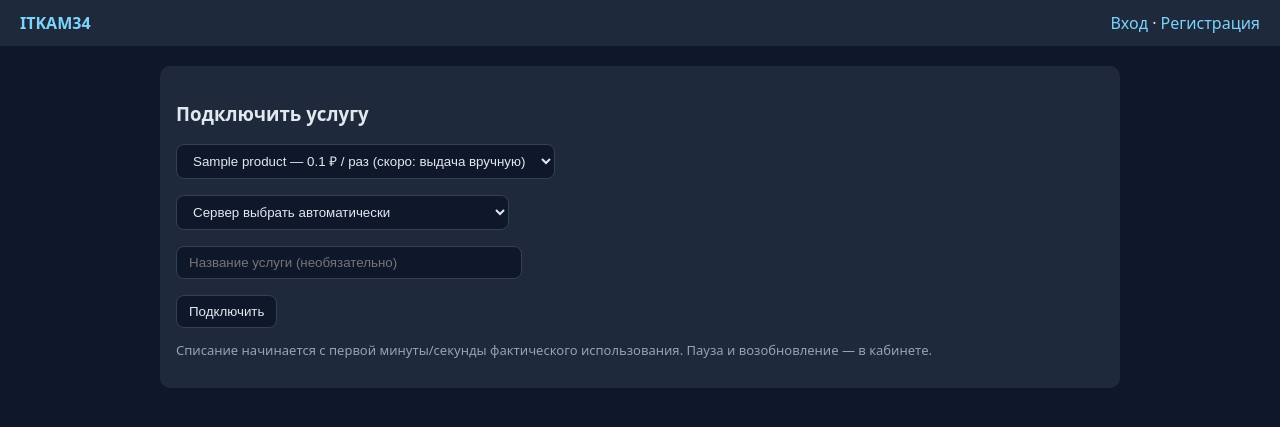
After one commit to vasa57kam/datacenter-core, a FastAPI app: template backend/app/ui/templates/lk/order.html in a window 1280 px wide. The commit adds this page. Shown: the top 427 px of the page. Run offline with FastAPI, Linux system fonts and the light colour scheme; the template is opened without the code that fills it: most values are stand-ins (such as "Sample title", 1, 10 or a date in 2020); parts of the project's set-up code (start-up, migrations or seed data) failed here and were passed over.

Commit message:
auto: 2026-10-11_12:51

```diff
--- a/backend/app/main.py
+++ b/backend/app/main.py
@@ -7,8 +7,9 @@ from app.api.v1 import admin, auth, products, services, wallet
 from app.core.config import settings
 from app.ui import cabinet
 from app.ui.admin import setup_admin
+from app.ui.help import router as help_router
 
-app = FastAPI(title="ITKAM34 Billing Core", version="0.7.0")
+app = FastAPI(title="ITKAM34 Billing Core", version="0.7.1")
 
 app.add_middleware(
     SessionMiddleware,
@@ -27,6 +28,7 @@ for router in (
     internal_vpn.router,
     internal_cctv.router,
     cabinet.router,
+    help_router,
 ):
     app.include_router(router)
 
--- a/backend/app/models.py
+++ b/backend/app/models.py
@@ -68,7 +68,7 @@ class Product(Base):
     config: Mapped[dict] = mapped_column(JSONB, nullable=False, default=dict)
     __table_args__ = (
         CheckConstraint("service_type in ('vpn','vps','cctv','hosting','storage','mail')", name="products_type_ck"),
-        CheckConstraint("unit in ('minute','month','one_time')", name="products_unit_ck"),
+        CheckConstraint("unit in ('second','minute','hour','day','month','one_time')", name="products_unit_ck"),
         CheckConstraint("price_minor >= 0", name="products_price_ck"),
     )
 
--- a/backend/app/ui/admin.py
+++ b/backend/app/ui/admin.py
@@ -125,12 +125,12 @@ class ProductAdmin(ModelView, model=Product):
         Product.config: "Доп. параметры (JSON)", Product.currency: "Валюта",
     }
     column_formatters = {
-        Product.price_minor: lambda m, a: rub(m.price_minor) + (" / мин" if m.unit == "minute" else " / мес" if m.unit == "month" else " разово"),
+        Product.price_minor: lambda m, a: rub(m.price_minor) + " / " + {"second": "сек", "minute": "мин", "hour": "ч", "day": "день", "month": "мес"}.get(m.unit, "раз"),
     }
     form_choices = {
         Product.service_type: [("vpn", "VPN"), ("vps", "VPS/серверы"), ("cctv", "Видеонаблюдение"),
                                ("hosting", "Хостинг"), ("storage", "Хранилище"), ("mail", "Почта")],
-        Product.unit: [("minute", "поминутно"), ("month", "помесячно"), ("one_time", "разовый платёж")],
+        Product.unit: [("second", "посекундно"), ("minute", "поминутно"), ("hour", "почасово"), ("day", "в день"), ("month", "помесячно"), ("one_time", "разовый платёж")],
     }
     can_delete = False
     name = "Продукт"
--- a/backend/app/ui/cabinet.py
+++ b/backend/app/ui/cabinet.py
@@ -194,6 +194,69 @@ def topup(
     return RedirectResponse("/lk/", status_code=303)
 
 
+@router.get("/order", response_class=HTMLResponse)
+def order_page(request: Request, db: Session = Depends(get_db)):
+    user = _current_user(db, request)
+    if user is None:
+        return RedirectResponse("/lk/login", status_code=303)
+    products = db.execute(
+        select(Product).where(Product.active.is_(True))
+    ).scalars().all()
+    nodes = db.execute(
+        select(VpnNode).where(VpnNode.active.is_(True))
+    ).scalars().all()
+    pre = request.query_params.get("product", "")
+    return templates.TemplateResponse(request, "lk/order.html", {
+        "user": user, "products": products, "nodes": nodes, "pre": pre,
+    })
+
+
+@router.post("/order")
+def order_create(
+    request: Request,
+    product_id: int = Form(),
+    node_id: int = Form(0),
+    name: str = Form(""),
+    db: Session = Depends(get_db),
+):
+    user = _current_user(db, request)
+    if user is None:
+        raise HTTPException(status_code=401)
+    product = db.get(Product, product_id)
+    if product is None or not product.active:
+        raise HTTPException(status_code=404, detail="Product not found")
+
+    node = None
+    if product.service_type == "vpn":
+        proto = product.config.get("protocol")
+        if node_id:
+            candidate = db.get(VpnNode, node_id)
+            if candidate is not None and candidate.active and candidate.protocol == proto:
+                node = candidate
+        if node is None:
+            node = db.execute(
+                select(VpnNode).where(
+                    VpnNode.active.is_(True), VpnNode.protocol == proto
+                )
+            ).scalars().first()
+        if node is None:
+            return RedirectResponse("/lk/order", status_code=303)
+
+    service = ServiceInstance(
+        user_id=user.id,
+        product_id=product.id,
+        name=name.strip() or product.name,
+        status="provisioning" if node else "pending",
+        config={"node_id": node.id} if node else {},
+    )
+    db.add(service)
+    db.flush()
+    if node is not None:
+        enqueue_task(db, "service_instance", service.id, "create")
+    db.commit()
+    return RedirectResponse("/lk/", status_code=303)
+
+
 @router.get("/services/{service_id}/config", response_class=HTMLResponse)
 def service_config(service_id: int, request: Request, db: Session = Depends(get_db)):
     user = _current_user(db, request)
--- a/backend/app/ui/templates/lk/dashboard.html
+++ b/backend/app/ui/templates/lk/dashboard.html
@@ -41,7 +41,7 @@
 </div>
 
 <div class="card">
-  <h3>Мои услуги</h3>
+  <h3>Мои услуги <a href="/lk/order"><button style="float:right">+ Подключить услугу</button></a></h3>
   <table>
     <tr><th>Услуга</th><th>Состояние</th><th>Действия</th></tr>
     {% for s in services %}
@@ -62,7 +62,7 @@
       </td>
     </tr>
     {% else %}
-    <tr><td colspan="3">Услуг пока нет — выберите тариф на главной</td></tr>
+    <tr><td colspan="3">Услуг пока нет — <a href="/lk/order">подключить первую</a></td></tr>
     {% endfor %}
   </table>
 </div>
--- a/backend/app/ui/templates/lk/landing.html
+++ b/backend/app/ui/templates/lk/landing.html
@@ -17,12 +17,13 @@
 <div class="card">
   <h3>Тарифы</h3>
   <table>
-    <tr><th>Услуга</th><th>Категория</th><th>Цена</th></tr>
+    <tr><th>Услуга</th><th>Категория</th><th>Цена</th><th></th></tr>
     {% for p in products %}
     <tr>
       <td>{{ p.name }}</td>
       <td>{{ p.service_type | upper }}</td>
-      <td>{{ (p.price_minor / 100) | round(2) }} ₽ / {% if p.unit == 'minute' %}мин{% elif p.unit == 'month' %}мес{% else %}раз{% endif %}</td>
+      <td>{{ (p.price_minor / 100) | round(2) }} ₽ / {% if p.unit == 'second' %}сек{% elif p.unit == 'minute' %}мин{% elif p.unit == 'month' %}мес{% elif p.unit == 'hour' %}ч{% elif p.unit == 'day' %}день{% else %}раз{% endif %}</td>
+      <td><a href="/lk/order?product={{ p.code }}"><button>Подключить</button></a></td>
     </tr>
     {% else %}
     <tr><td colspan="3">Каталог пополняется</td></tr>
--- /dev/null
+++ b/backend/app/ui/templates/lk/order.html
@@ -0,0 +1,30 @@
+{% extends "lk/base.html" %}
+{% block title %}Подключение услуги{% endblock %}
+{% block content %}
+<div class="card">
+  <h3>Подключить услугу</h3>
+  <form method="post" action="/lk/order">
+    <p>
+      <select name="product_id" style="min-width:320px">
+        {% for p in products %}
+        <option value="{{ p.id }}" {% if p.code == pre %}selected{% endif %}>
+          {{ p.name }} — {{ (p.price_minor / 100) | round(2) }} ₽ / {% if p.unit == 'second' %}сек{% elif p.unit == 'minute' %}мин{% elif p.unit == 'month' %}мес{% elif p.unit == 'hour' %}ч{% elif p.unit == 'day' %}день{% else %}раз{% endif %}
+          {% if p.service_type != 'vpn' %}(скоро: выдача вручную){% endif %}
+        </option>
+        {% endfor %}
+      </select>
+    </p>
+    <p>
+      <select name="node_id" style="min-width:320px">
+        <option value="0">Сервер выбрать автоматически</option>
+        {% for n in nodes %}
+        <option value="{{ n.id }}">{{ n.name }} ({{ n.country }}, {{ n.protocol }})</option>
+        {% endfor %}
+      </select>
+    </p>
+    <p><input name="name" placeholder="Название услуги (необязательно)" style="min-width:320px"></p>
+    <button type="submit">Подключить</button>
+  </form>
+  <p class="note">Списание начинается с первой минуты/секунды фактического использования. Пауза и возобновление — в кабинете.</p>
+</div>
+{% endblock %}
--- a/backend/scripts/init_db.py
+++ b/backend/scripts/init_db.py
@@ -9,7 +9,7 @@ CONSTRAINT_FIXES = [
        CHECK (service_type IN ('vpn','vps','cctv','hosting','storage','mail'))""",
     "ALTER TABLE products DROP CONSTRAINT IF EXISTS products_unit_ck",
     """ALTER TABLE products ADD CONSTRAINT products_unit_ck
-       CHECK (unit IN ('minute','month','one_time'))""",
+       CHECK (unit IN ('second','minute','hour','day','month','one_time'))""",
 ]
 
 
```
Also changed, not shown: backend/app/services/usage.py (+10 -6 lines), backend/app/ui/help.py (added, +13 -0 lines), backend/app/ui/templates/admin_help.html (added, +57 -0 lines).
